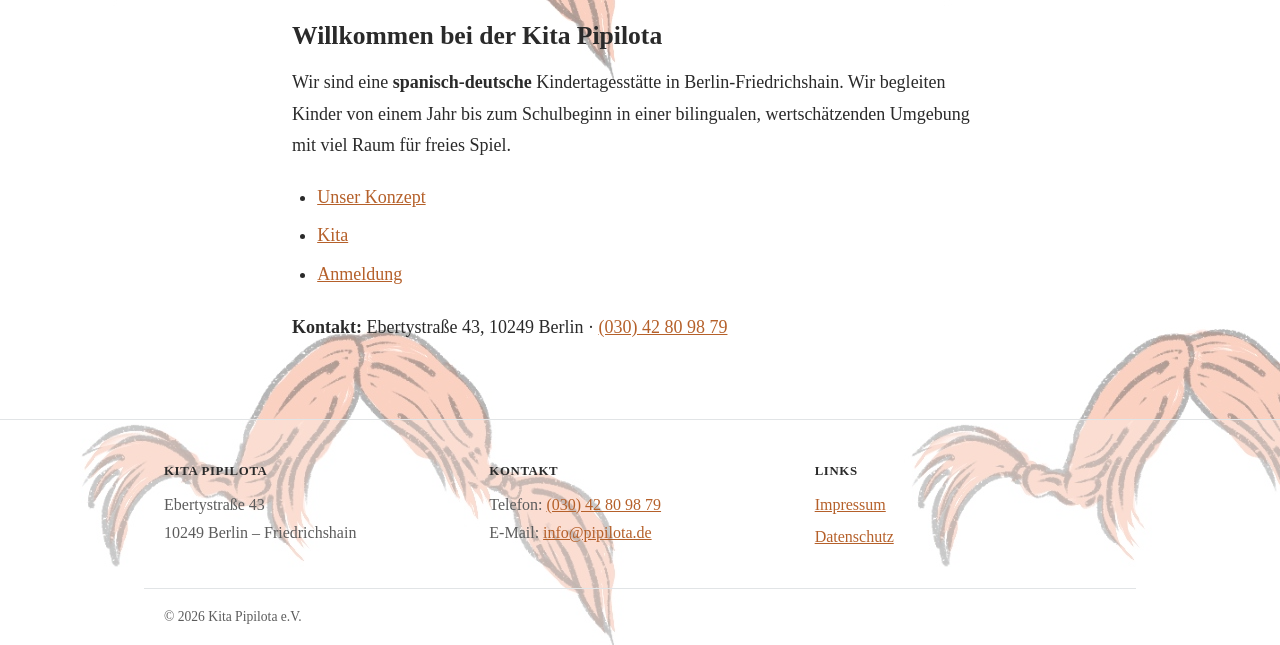
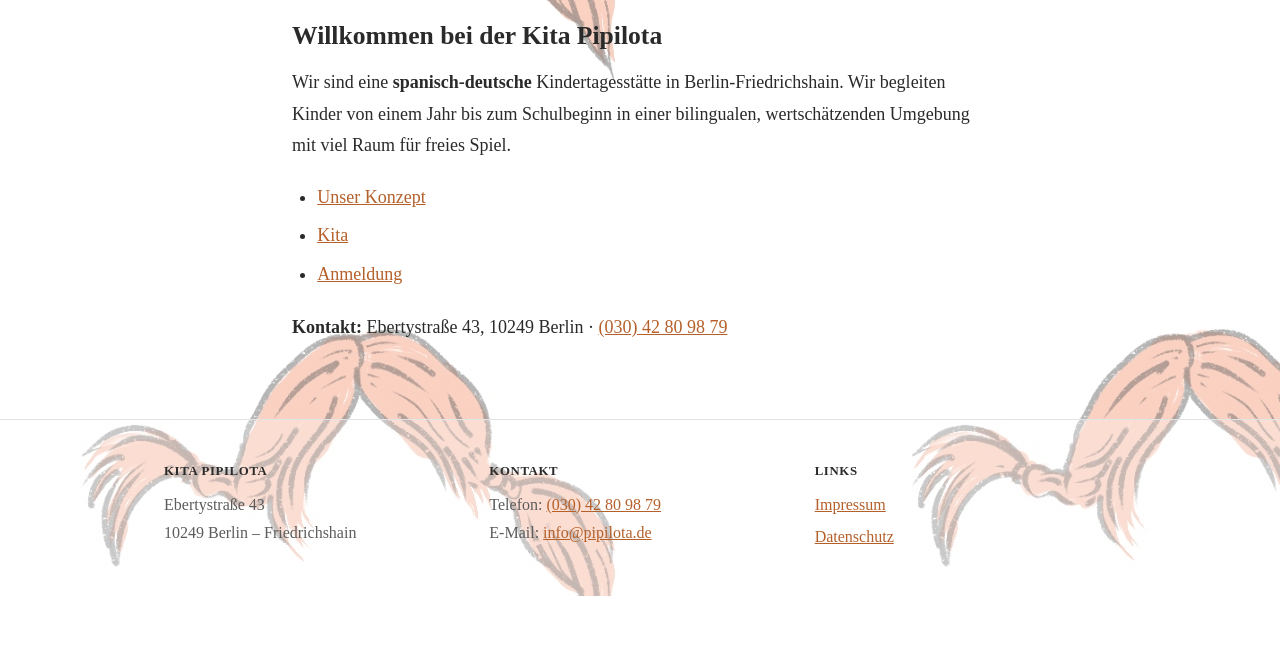
Before and after one commit to kita-pipilota/kita-pipilota.github.io, an Astro site: page /de in a window 1280 px wide. Shown: the part 329-974 px from the top of the page. After the commit the page ends 925 px from the top, so only its background shows below. Built offline with nearby package versions, Linux system fonts and the light colour scheme; Astro itself is replaced by a stand-in of ours.

Commit message:
Remove footer copyright notice

```diff
--- a/src/components/Footer.astro
+++ b/src/components/Footer.astro
@@ -7,7 +7,6 @@ interface Props {
 
 const { lang } = Astro.props;
 const t = ui[lang];
-const year = new Date().getFullYear();
 ---
 
 <footer class="site-footer">
@@ -34,9 +33,6 @@ const year = new Date().getFullYear();
       </ul>
     </div>
   </div>
-  <div class="container footer-bottom">
-    <p>© {year} Kita Pipilota e.V.</p>
-  </div>
 </footer>
 
 <style>
@@ -53,7 +49,7 @@ const year = new Date().getFullYear();
     display: grid;
     gap: 1.5rem;
     grid-template-columns: 1fr;
-    padding-bottom: 1.5rem;
+    padding-bottom: 2rem;
   }
 
   @media (min-width: 48rem) {
@@ -81,14 +77,4 @@ const year = new Date().getFullYear();
   .footer-links li {
     margin-bottom: 0.25rem;
   }
-
-  .footer-bottom {
-    border-top: 1px solid var(--color-border);
-    padding-block: 1rem;
-    font-size: 0.85rem;
-  }
-
-  .footer-bottom p {
-    margin: 0;
-  }
 </style>
```
